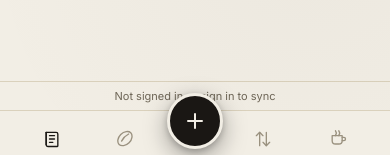
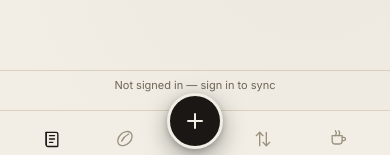
Before and after one commit to alex-bartleynees/coffee-journal, a SvelteKit app: page / in a window 390 px wide. Shown: the part 661-816 px from the top of the page. Built offline with nearby package versions, Linux system fonts and the light colour scheme; no server answers.

Commit message:
Adjust mobile sync status padding

```diff
--- a/src/routes/+layout.svelte
+++ b/src/routes/+layout.svelte
@@ -129,7 +129,7 @@
 		display: none;
 	}
 	.mobile-sync-status {
-		padding: 7px 16px;
+		padding: 7px 16px 18px;
 		border-top: 1px solid var(--line-soft);
 		background: var(--paper);
 		text-align: center;
```
